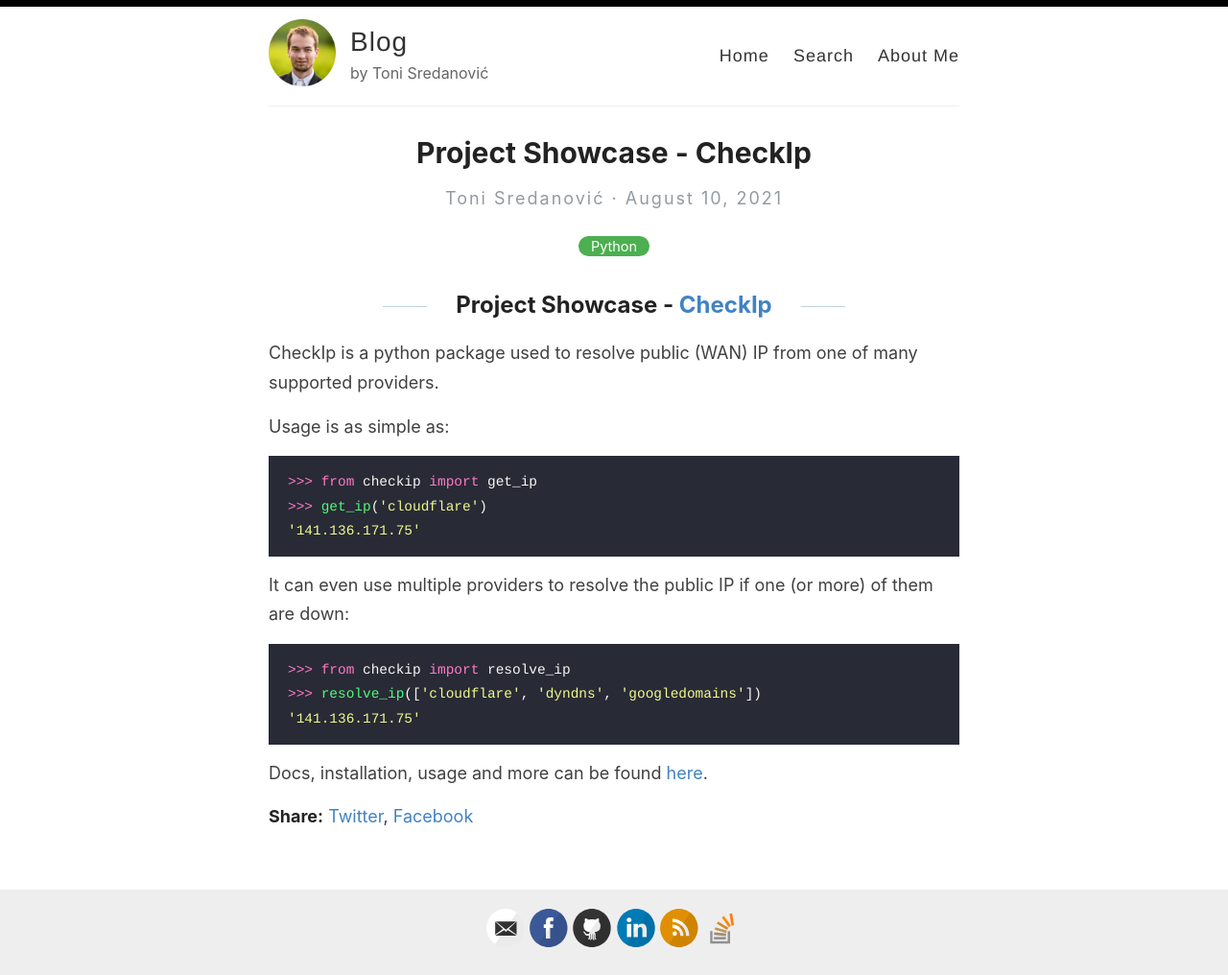
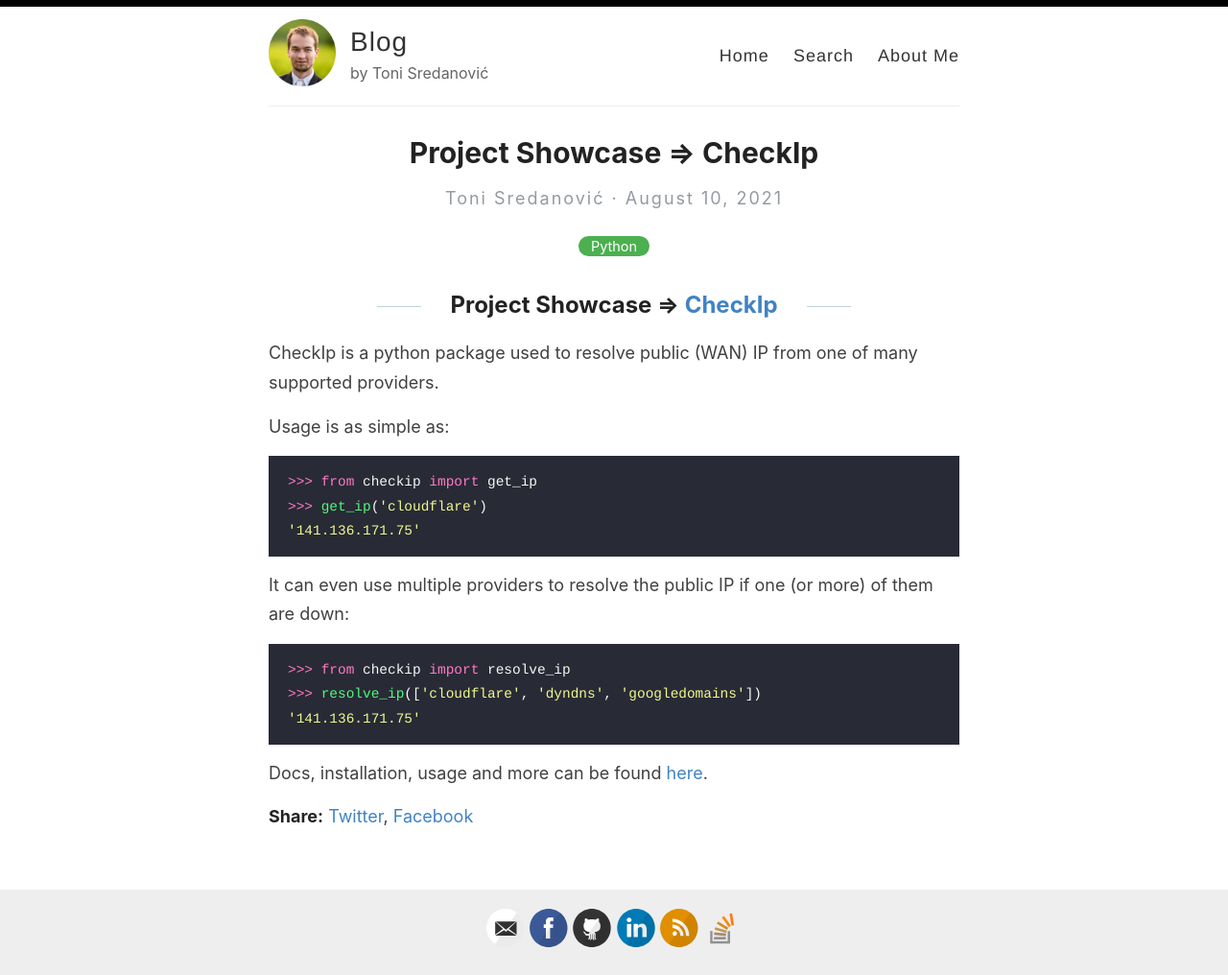
Before and after one commit to tsredanovic/blog, a Jekyll site: the page built from _posts/2021-08-10-project-showcase-checkip.md, in a window 1280 px wide. Shown: the whole page at 96% size. Built offline with Jekyll 4.4.1, drawn with Linux system fonts in a browser that asks for light colours.

```diff
--- a/_posts/2021-08-10-project-showcase-checkip.md
+++ b/_posts/2021-08-10-project-showcase-checkip.md
@@ -1,11 +1,11 @@
 ---
 layout: post
-title:  Project Showcase - CheckIp
+title:  Project Showcase => CheckIp
 categories: Python
 excerpt: CheckIp is a python package used to resolve public (WAN) IP from one of many supported providers.
 ---
 
-## Project Showcase - [CheckIp](https://github.com/tsredanovic/checkip)
+## Project Showcase => [CheckIp](https://github.com/tsredanovic/checkip)
 
 CheckIp is a python package used to resolve public (WAN) IP from one of many supported providers.
 
```
